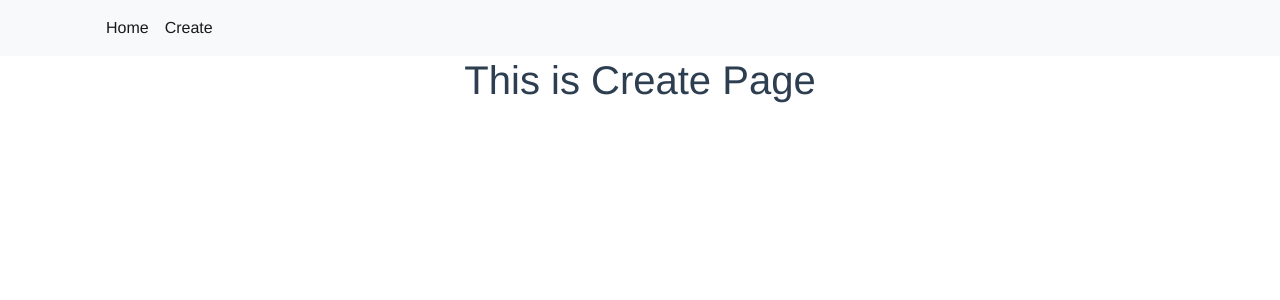
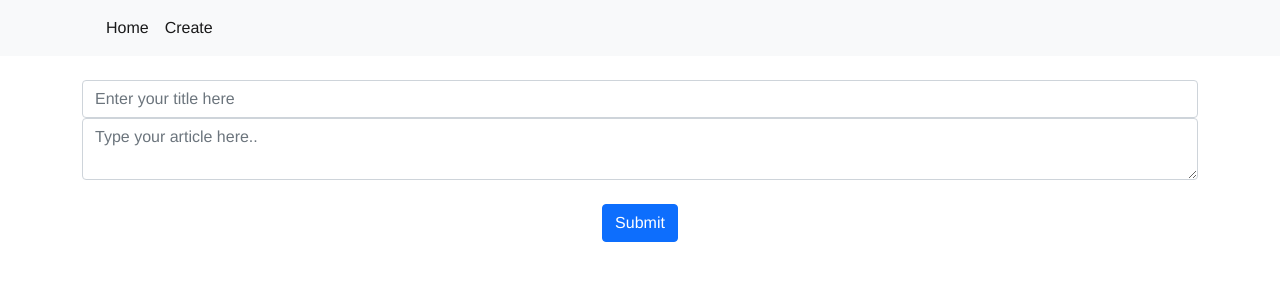
Before and after one commit to ii-ko/rest_api_flask, a Vue app in the folder frontend/: page /create in a window 1280 px wide. Shown: the top 300 px of the page. Built offline with nearby package versions, Linux system fonts and the light colour scheme.

Commit message:
add style

```diff
--- a/frontend/src/components/Create.vue
+++ b/frontend/src/components/Create.vue
@@ -1,9 +1,24 @@
 <template>
-  <h1>This is Create Page</h1>
+  <div class="container mt-4">
+    <form action="">
+      <input type="text" class="form-control" v-model="title" placeholder="Enter your title here" />
+      <textarea row="10" class="form-control" v-model="body" placeholder="Type your article here.."></textarea>
+      <button class="btn btn-primary mt-4">Submit</button>
+    </form>
+  </div>
 </template>
 
 <script>
-export default {};
+export default {
+  data() {
+    // model
+    return {
+      title: null,
+      body: null,
+      error: null,
+    };
+  },
+};
 </script>
 
 <style></style>
--- a/frontend/src/components/Home.vue
+++ b/frontend/src/components/Home.vue
@@ -2,7 +2,7 @@
   <div class="container mt-5">
     <div v-for="res in articles" :key="res.id">
       <h3>
-        <router-link :to="{ name: 'details', params: { id: res.id } }">
+        <router-link class="link-style" :to="{ name: 'details', params: { id: res.id } }">
           {{ res.title }}
         </router-link>
       </h3>
@@ -41,6 +41,16 @@ export default {
 </script>
 
 <style>
+.link-style {
+  font-weight: bold;
+  color: black;
+  text-decoration: none;
+}
+
+.link-style:hover {
+  color: gray;
+}
+
 #app {
   font-family: Avenir, Helvetica, Arial, sans-serif;
   -webkit-font-smoothing: antialiased;
```
